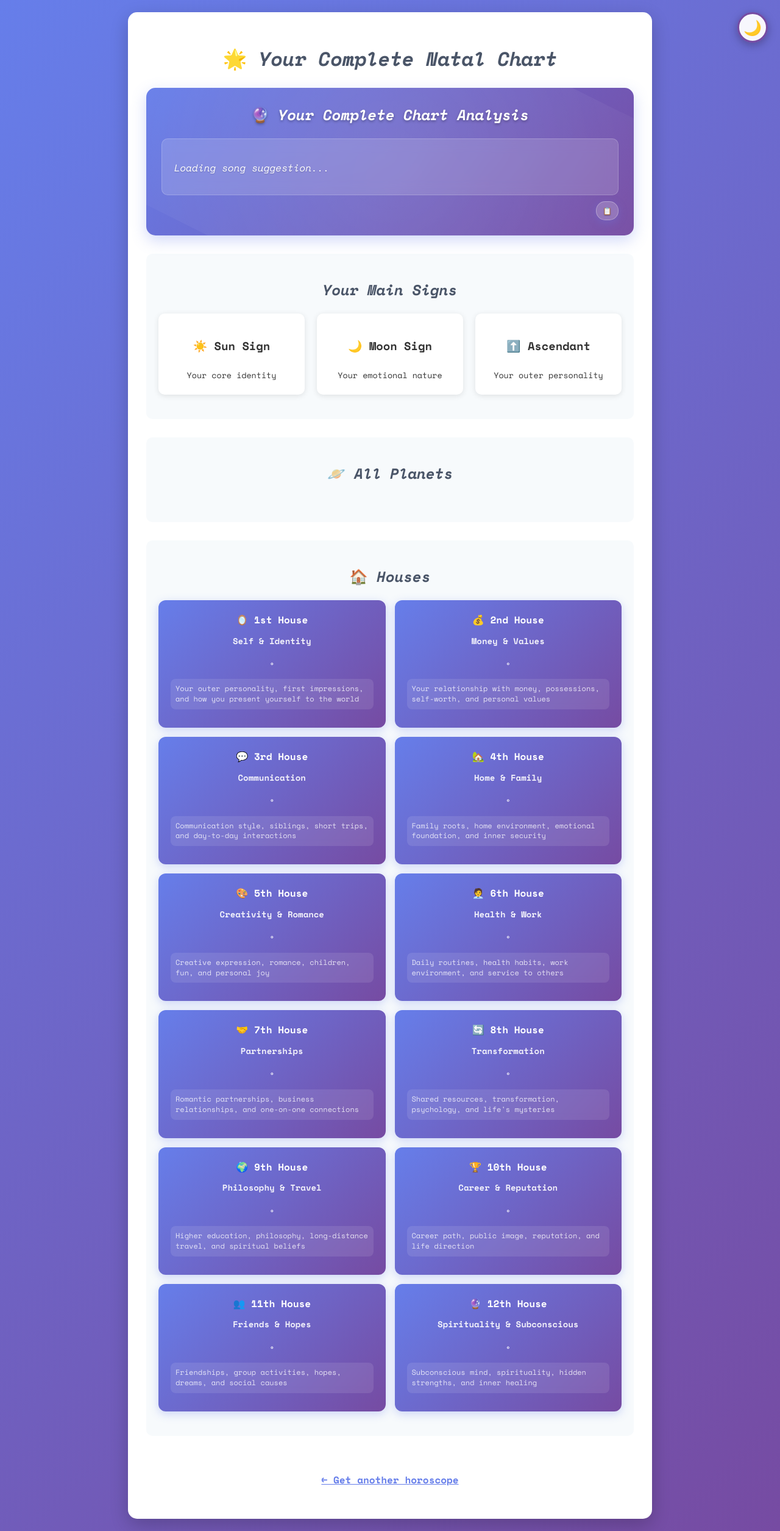
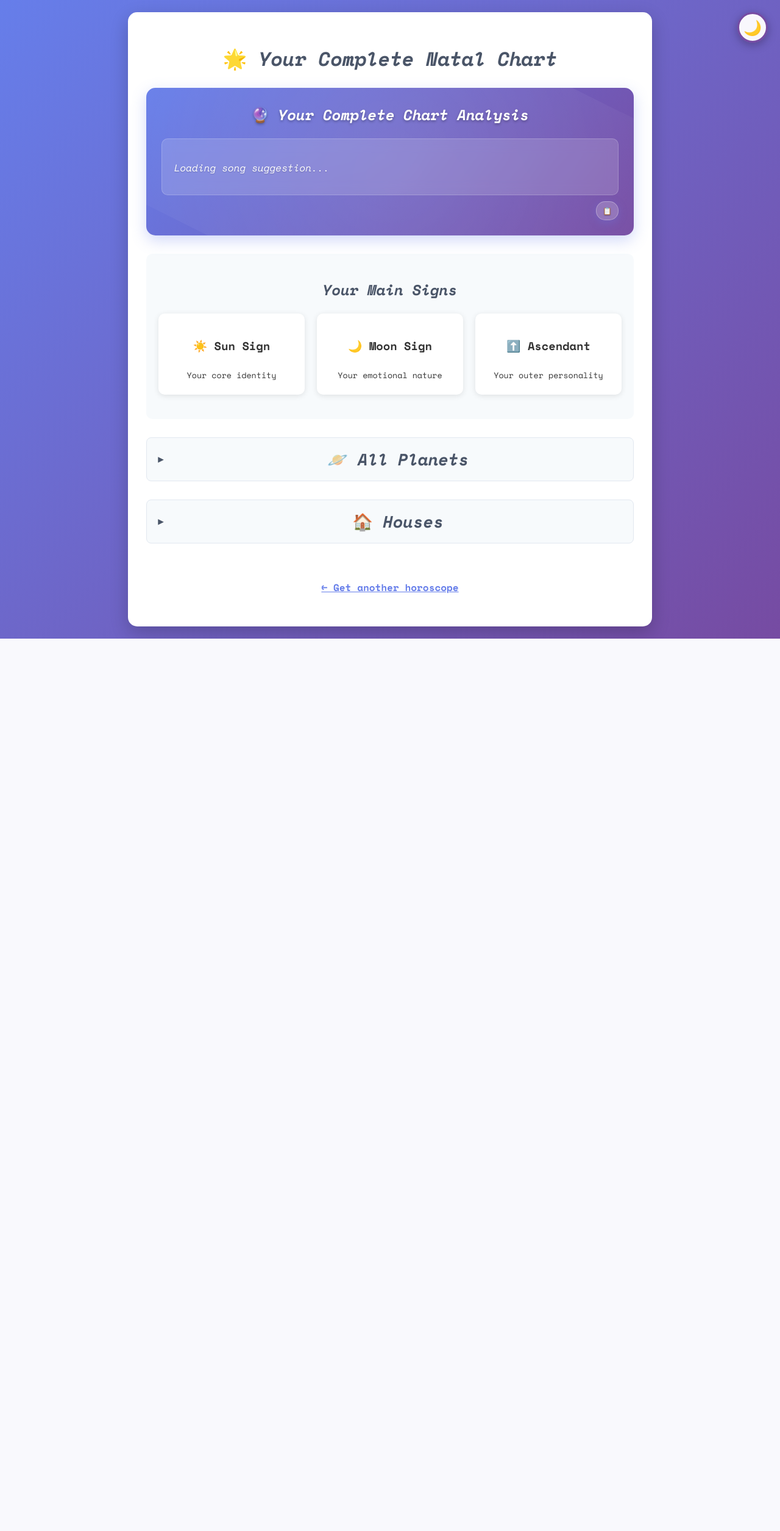
Before and after one commit to LindseyB/astro, a Flask app: template templates/full_chart.html in a window 1280 px wide. Shown: the whole page at 61% size. After the commit the page ends 1047 px from the top, so only its background shows below. Run offline with Flask 3, Linux system fonts and the light colour scheme; the template is opened without the code that fills it, so the values that code supplies are empty.

Commit message:
Add toggles for for full chart sections

```diff
--- a/static/css/style.css
+++ b/static/css/style.css
@@ -847,3 +847,75 @@ input[readonly] {
     0%, 50% { opacity: 1; }
     51%, 100% { opacity: 0; }
 }
+/* Toggleable Section Styles */
+.toggleable-section {
+    position: relative;
+    padding: 0;
+}
+
+.section-header {
+    display: flex;
+    align-items: center;
+    cursor: pointer;
+    user-select: none;
+    padding: 15px;
+    margin: 0;
+    border-radius: 8px;
+    transition: all 0.2s ease;
+    width: 100%;
+    border: 1px solid var(--border-color);
+    background: var(--section-bg);
+    text-align: left;
+    box-shadow: none;
+}
+
+.section-header:hover {
+    background: rgba(102, 126, 234, 0.05);
+    border-color: #667eea;
+    box-shadow: none;
+}
+
+.dark-mode .section-header:hover {
+    background: rgba(102, 126, 234, 0.1);
+    border-color: #667eea;
+    box-shadow: none;
+}
+
+.section-header h2 {
+    margin: 0;
+    flex: 1;
+    pointer-events: none;
+}
+
+.toggle-btn {
+    background: transparent;
+    border: none;
+    font-size: 16px;
+    cursor: pointer;
+    padding: 0;
+    margin-right: 10px;
+    color: var(--text-secondary);
+    transition: color 0.2s ease;
+    line-height: 1;
+    flex-shrink: 0;
+    width: 16px;
+    height: 16px;
+    display: inline-flex;
+    align-items: center;
+    justify-content: center;
+    font-family: monospace;
+}
+
+.section-content {
+    max-height: 10000px;
+    overflow: hidden;
+    transition: max-height 0.5s ease, opacity 0.3s ease, padding 0.3s ease;
+    opacity: 1;
+    padding: 20px;
+}
+
+.section-content.collapsed {
+    max-height: 0;
+    opacity: 0;
+    padding: 0;
+}
--- a/templates/full_chart.html
+++ b/templates/full_chart.html
@@ -5,6 +5,7 @@
 {% block extra_scripts %}
 <script src="{{ url_for('static', filename='js/copy-analysis.js') }}"></script>
 <script src="{{ url_for('static', filename='js/music-suggestion.js') }}"></script>
+<script src="{{ url_for('static', filename='js/section-toggle.js') }}"></script>
 {% if streaming %}
 <script src="https://cdn.jsdelivr.net/npm/marked/marked.min.js"></script>
 <script src="{{ url_for('static', filename='js/stream-analysis.js') }}"></script>
@@ -148,8 +149,12 @@
 </div>
 
 <!-- All Planets -->
-<div class="chart-section">
-    <h2>🪐 <i>All Planets</i></h2>
+<div class="chart-section toggleable-section">
+    <button class="section-header" data-section="planets-content" aria-expanded="false" aria-label="Toggle planets section">
+        <span class="toggle-btn collapsed">▶</span>
+        <h2>🪐 <i>All Planets</i></h2>
+    </button>
+    <div id="planets-content" class="section-content collapsed">
     <div class="planets-grid">
         {% for planet_name, planet_data in chart_data.planets.items() %}
         <div class="planet-card">
@@ -190,11 +195,16 @@
         </div>
         {% endfor %}
     </div>
+    </div>
 </div>
 
 <!-- Houses -->
-<div class="chart-section">
-    <h2>🏠 <i>Houses</i></h2>
+<div class="chart-section toggleable-section">
+    <button class="section-header" data-section="houses-content" aria-expanded="false" aria-label="Toggle houses section">
+        <span class="toggle-btn collapsed">▶</span>
+        <h2>🏠 <i>Houses</i></h2>
+    </button>
+    <div id="houses-content" class="section-content collapsed">
     <div class="houses-grid">
         {% for house_number in range(1, 13) %}
         {% set house_data = chart_data.houses[house_number] %}
@@ -258,6 +268,7 @@
         </div>
         {% endfor %}
     </div>
+    </div>
 </div>
 
 <div class="navigation-links">
```
Also changed, not shown: static/js/section-toggle.js (added, +67 -0 lines).
